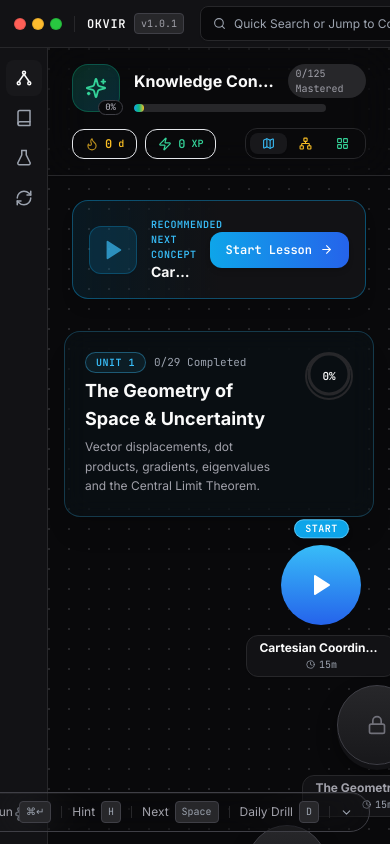
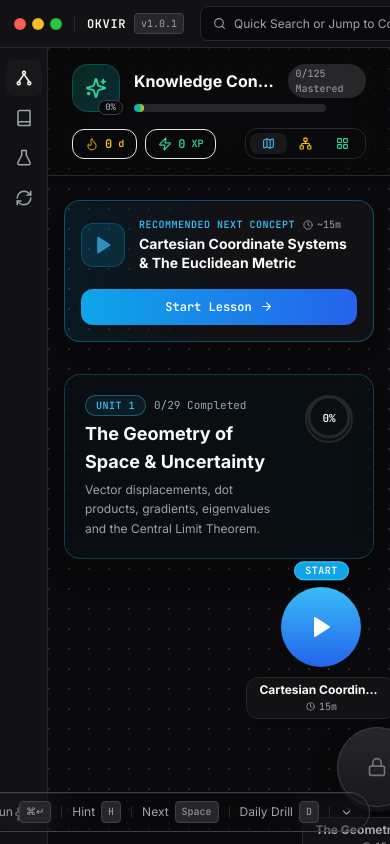
Before and after one commit to zuikre/okvir, a React (Vite) app: page / in a window 390 px wide. Built offline with nearby package versions, Linux system fonts and the light colour scheme; a web font is replaced by a local one.

Commit message:
feat(ui): upgrade Recommended Concept spotlight to responsive hybrid layout with full title visibility

```diff
--- a/src/components/constellation/SkillTree.tsx
+++ b/src/components/constellation/SkillTree.tsx
@@ -372,24 +372,24 @@ export const SkillTree: React.FC = () => {
           HERO NEXT LESSON SPOTLIGHT CARD
          ========================================================================= */}
       {nextRecommendedModule && (
-        <div className="max-w-2xl mx-auto px-6 pt-6">
-          <div className="p-4 sm:p-5 rounded-2xl border border-sky-500/40 bg-gradient-to-r from-sky-500/10 via-[var(--bg-surface)] to-[var(--bg-surface)] shadow-lg flex items-center justify-between gap-4 slide-up">
-            <div className="flex items-center gap-3.5 min-w-0">
-              <div className="w-12 h-12 rounded-xl bg-sky-500/20 border border-sky-500/40 text-sky-400 flex items-center justify-center shrink-0 shadow-sm animate-pulse">
-                <Play size={22} fill="currentColor" />
+        <div className="max-w-3xl mx-auto px-4 sm:px-6 pt-6">
+          <div className="p-4 sm:p-5 rounded-2xl border border-sky-500/40 bg-gradient-to-r from-sky-500/10 via-[var(--bg-surface)] to-[var(--bg-surface)] shadow-lg flex flex-col sm:flex-row sm:items-center justify-between gap-4 slide-up">
+            <div className="flex items-center gap-3.5 min-w-0 flex-1">
+              <div className="w-11 h-11 sm:w-12 sm:h-12 rounded-xl bg-sky-500/20 border border-sky-500/40 text-sky-400 flex items-center justify-center shrink-0 shadow-sm animate-pulse">
+                <Play size={20} fill="currentColor" />
               </div>
 
-              <div className="min-w-0">
-                <div className="flex items-center gap-2">
-                  <span className="text-[10px] font-mono uppercase tracking-wider text-sky-400 font-bold">
+              <div className="min-w-0 flex-1">
+                <div className="flex items-center gap-2 mb-0.5">
+                  <span className="text-[10px] font-mono uppercase tracking-wider text-sky-400 font-bold whitespace-nowrap">
                     {language === 'ar' ? 'المفهوم الموصى به تالياً' : 'Recommended Next Concept'}
                   </span>
-                  <span className="text-[10px] font-mono text-[var(--text-tertiary)] flex items-center gap-1">
-                    <Clock size={10} />
+                  <span className="text-[10px] font-mono text-[var(--text-tertiary)] flex items-center gap-1 whitespace-nowrap">
+                    <Clock size={10} className="shrink-0" />
                     ~{nextRecommendedModule.estimatedMinutes}m
                   </span>
                 </div>
-                <h2 className="text-sm sm:text-base font-bold text-[var(--text-primary)] truncate">
+                <h2 className="text-sm sm:text-base font-bold text-[var(--text-primary)] leading-snug line-clamp-2">
                   {language === 'ar' ? nextRecommendedModule.titleAr : nextRecommendedModule.title}
                 </h2>
               </div>
@@ -400,15 +400,15 @@ export const SkillTree: React.FC = () => {
                 if (config.soundEnabled) audio.playSuccess();
                 startLesson(nextRecommendedModule.id);
               }}
-              className="flex items-center gap-2 px-4 py-2.5 rounded-xl bg-gradient-to-r from-sky-500 to-blue-600 text-white font-mono text-xs font-bold hover:brightness-110 active:scale-95 shadow-md shrink-0 whitespace-nowrap transition-transform cursor-pointer"
+              className="flex items-center justify-center gap-2 px-5 py-2.5 rounded-xl bg-gradient-to-r from-sky-500 to-blue-600 text-white font-mono text-xs font-bold hover:brightness-110 active:scale-95 shadow-md shrink-0 whitespace-nowrap transition-transform cursor-pointer w-full sm:w-auto"
             >
               <span className="whitespace-nowrap">
                 {lessons[nextRecommendedModule.id]?.status === 'in_progress'
                   ? (language === 'ar' ? 'متابعة الدرس' : 'Continue Lesson')
                   : (language === 'ar' ? 'ابدأ الدرس' : 'Start Lesson')}
               </span>
-              <kbd className="hidden sm:inline-block px-1.5 py-0.2 rounded bg-black/20 text-[10px]">Space</kbd>
-              <ArrowRight size={13} className={language === 'ar' ? 'rotate-180' : ''} />
+              <kbd className="hidden md:inline-block px-1.5 py-0.2 rounded bg-black/20 text-[10px]">Space</kbd>
+              <ArrowRight size={13} className={`shrink-0 ${language === 'ar' ? 'rotate-180' : ''}`} />
             </button>
           </div>
         </div>
```
